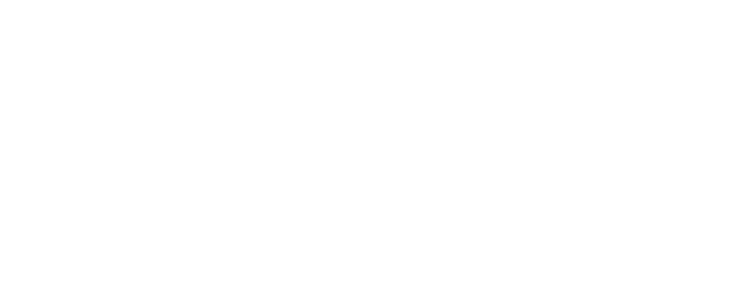
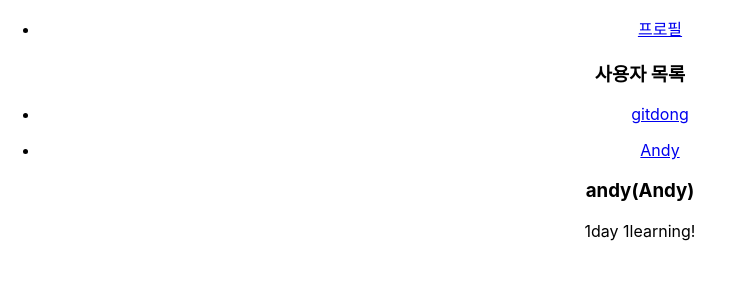
Before and after one commit to skandla2002/todo-all-web, a React app: page /profiles/andy in a window 1280 px wide. Shown: the top 300 px of the page, without its empty margins (0-734 px from the left). Built offline with nearby package versions, Linux system fonts and the light colour scheme.

Commit message:
서브라우트 , URL 쿼리 적용

```diff
--- a/package.json
+++ b/package.json
@@ -44,6 +44,7 @@
     "postcss-normalize": "8.0.1",
     "postcss-preset-env": "6.7.0",
     "postcss-safe-parser": "4.0.1",
+    "qs": "^6.9.1",
     "react": "^16.12.0",
     "react-app-polyfill": "^1.0.6",
     "react-dev-utils": "^10.1.0",
--- a/src/App.js
+++ b/src/App.js
@@ -7,18 +7,28 @@
 import { Link, Route, BrowserRouter as Router } from 'react-router-dom';
 import About from './components/About';
 import Home from './components/Home';
+import Profile from './components/Profile';
 // import Counter from './components/Counter';
 import "./App.css";
+import Profiles from "./components/Profiles";
 
 class App extends Component {
   render(){
       return (
       <Router>
         <div className="App">
-            <Route exact="true" path="/" component={Login}></Route>
+            <ul>
+              <li>
+                <Link to="/profiles">프로필</Link>
+              </li>
+            </ul>
+
+            {/* <Route exact path="/" component={Login}></Route> */}
             <Route path={["/About", "/info"]} component={About}></Route>
+            {/* <Route path="/profile/:username" component={Profile}></Route> */}
             <Route path="/Home" component={Home}></Route>
-            <Route exact="true" path="/counter" component={CounterContainer}></Route>
+            <Route exact path="/counter" component={CounterContainer}></Route>
+            <Route path="/profiles" component={Profiles}></Route>
             {/* <Link to="/">{CounterContainer}</Link>
             <Link to="/Login">{Login}</Link>         */}
         </div>
--- a/src/components/About.js
+++ b/src/components/About.js
@@ -1,10 +1,19 @@
 import React from 'react';
 import {Link} from 'react-router-dom';
+import qs from 'qs';
 
-const About = () => {
+const About = ({location}) => {
+    const query = qs.parse(location.search, {
+        ignoreQueryPrefix: true // 이 설정을 통해 문자열 맨 앞의 ?를 생략합니다.
+    });
+    const showDetail = query.detail === 'true'; // 쿼리의 파싱 결과 값은 문자열입니다.
     return (
         <div>
             <div>About...</div>
+            <h1>소개</h1>
+            <p>이 프로젝트는 리엑트 라우터 기초 실습 에제입니다.</p>
+            {showDetail && <p>detail 값을 true로 설정하셨군요!</p>}
+            <Link to="/profile/andy">Andy!</Link>
             <Link to="/home">Home으로</Link>
         </div>
     )
--- /dev/null
+++ b/src/components/Profile.js
@@ -0,0 +1,28 @@
+import React from 'react';
+
+const data = {
+    gildong: {
+        name: '홍길동',
+        description: '고전 소설 홍길동'
+    },
+    andy: {
+        name: 'Andy',
+        description: '1day 1learning!'
+    }
+}
+
+const Profile = ({ match }) => {
+    const { username } = match.params;
+    const profile = data[username];
+    if(!profile){
+        return <div> 존재하지 않는 사용자 입니다.</div>
+    }
+    return (
+        <div>
+            <h3>{username}({profile.name})</h3>
+            <p>{profile.description}</p>
+        </div>
+    )
+}
+
+export default Profile;
--- /dev/null
+++ b/src/components/Profiles.js
@@ -0,0 +1,30 @@
+import React from 'react';
+import Profile from './Profile';
+import { Route, Link } from 'react-router-dom';
+
+const Profiles = () => {
+    return (
+        <div>
+            <h3>사용자 목록</h3>
+            <ul>
+                <li>
+                    <Link to="/profiles/gildong">gitdong</Link>
+                </li>
+            </ul>
+            <ul>
+                <li>
+                    <Link to="/profiles/andy">Andy</Link>
+                </li>
+            </ul>
+
+            <Route
+                path="/profiles"
+                exact
+                render={()=><div>사용자를 선택해 주세요.</div>}
+            />
+            <Route path="/profiles/:username" component={Profile} />
+        </div>
+    )
+}
+
+export default Profiles;
```
Also changed, not shown: 1 other file (tests, documents, lock files or other folders).
